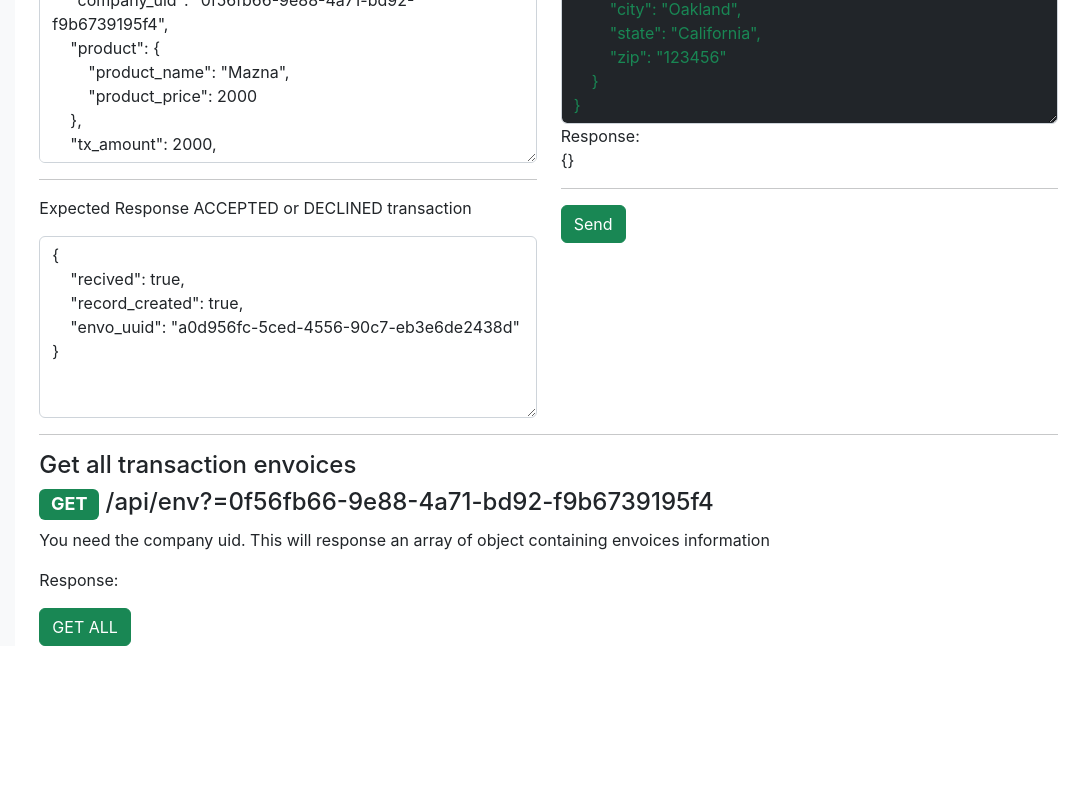
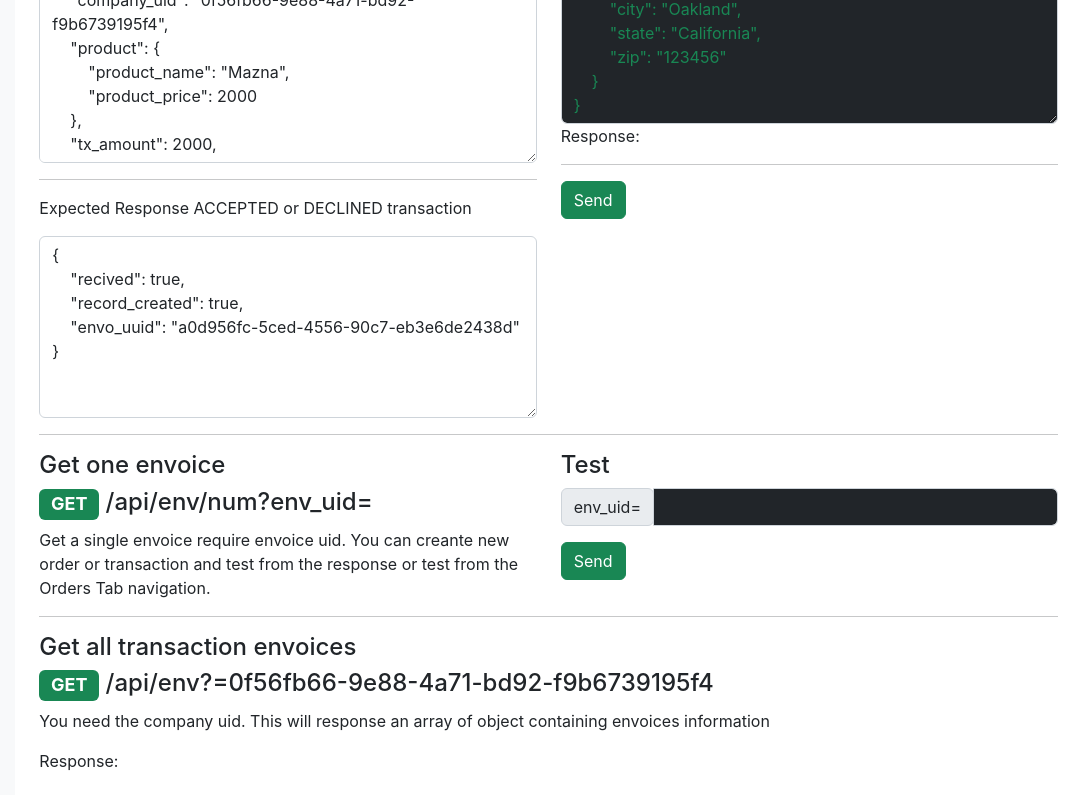
Before and after one commit to redmejia/win, a React (Create React App) app: page /api-doc in a window 1280 px wide. Shown: the part 445-1240 px from the top of the page, without its empty margins (198-1280 px from the left). Before the commit the page ends 1091 px from the top, so only its background shows below. Built offline with nearby package versions, Linux system fonts and the light colour scheme; the HTML template or start-up script is replaced by a standard one.

Commit message:
get envoice by uui

```diff
--- a/src/Components/DevDocAPI/index.js
+++ b/src/Components/DevDocAPI/index.js
@@ -1,9 +1,6 @@
 import TopNav from "../TopNav";
 import LeftNav from "../LeftNav";
 import { useState } from "react";
-
-
-
 
 const DevDocAPI = () => {
     const dataSample = {
@@ -31,11 +28,12 @@ const DevDocAPI = () => {
     }
 
     const sample = JSON.stringify(dataSample, null, 4)
-    const sampleResp = JSON.stringify(dataResponse, null, 4)
 
-    const [data, setData] = useState(dataSample)
-    const [txResp, setTXResp] = useState({})
+    const [data, setData] = useState(sample)
+    const [txResp, setTXResp] = useState(null)
     const [companyEnv, setEnv] = useState([])
+    const [envoice, setEnvoiceUUID] = useState()
+    const [envoiveInfo, setEnvInfo] = useState(null)
 
     const sent = () => {
         if (typeof data === 'string') {
@@ -46,15 +44,14 @@ const DevDocAPI = () => {
             })
                 .then(resp => resp.json())
                 .then(respData => setTXResp(respData))
-        } else if (typeof data === 'object') {
-            // send default data
-            fetch('http://localhost:8081/api/tx', {
-                method: "POST",
-                body: JSON.stringify(data)
-            }).then(resp => resp.json())
-                .then(respData => setTXResp(respData))
         }
+    }
 
+    const getEnvUID = () => {
+        fetch("http://localhost:8081/api/env/num?env_uid=" + envoice, {
+            method: "GET"
+        }).then(resp => resp.json())
+            .then(data => setEnvInfo(data))
     }
 
     const getAllDataEnv = () => {
@@ -96,23 +93,77 @@ const DevDocAPI = () => {
                                 <p>PASS/ACCEPTED : card num. "1111222233332064" | cv num. "146"</p>
                                 <p>PASS/DECLINED : card num. "2222333344442752" | cv num. "112"</p>
                                 <div className="form-group">
-                                    <textarea readOnly className="form-control" id="exampleFormControlTextarea1" defaultValue={sample} rows="8" />
+                                    <textarea
+                                        readOnly
+                                        className="form-control"
+                                        id="exampleFormControlTextarea1"
+                                        defaultValue={sample}
+                                        rows="8"
+                                    />
                                 </div>
                                 <hr></hr>
                                 <p>Expected Response ACCEPTED or DECLINED transaction</p>
                                 <div className="form-group">
-                                    <textarea readOnly className="form-control" id="exampleFormControlTextarea1" defaultValue={sampleResp} rows="7" />
+                                    <textarea
+                                        readOnly
+                                        className="form-control"
+                                        id="exampleFormControlTextarea1"
+                                        defaultValue={JSON.stringify(dataResponse, null, 4)}
+                                        rows="7"
+                                    />
                                 </div>
                             </div>
                             <div className="col">
                                 <h4>Test</h4>
                                 <div className="form-group">
-                                    <textarea className="form-control bg-dark text-success" id="exampleFormControlTextarea1" defaultValue={sample} onChange={e => setData(e.target.value)} rows="18" />
+                                    <textarea
+                                        className="form-control bg-dark text-success"
+                                        id="exampleFormControlTextarea1"
+                                        defaultValue={sample} onChange={e => setData(e.target.value)}
+                                        rows="18"
+                                    />
                                 </div>
                                 Response:
-                                <p>{JSON.stringify(txResp, null, 4)}</p>
+                                <p>{txResp === null ? <></> : JSON.stringify(txResp, null, 4)}</p>
                                 <hr></hr>
                                 <button className="btn btn-success" onClick={sent}>Send</button>
+                            </div>
+                        </div>
+
+                        <hr></hr>
+                        <div className="row">
+                            <div className="col">
+                                <h4>Get one envoice</h4>
+                                <h4>
+                                    <span className="badge text-bg-success">GET</span> /api/env/num?env_uid=
+                                </h4>
+                                Get a single envoice require envoice uid. You can creante new order or transaction and test from the response or test from the Orders Tab navigation.
+                            </div>
+                            <div className="col">
+                                <h4>Test</h4>
+                                <div className="input-group mb-3">
+                                    <div className="input-group-prepend">
+                                        <span className="input-group-text" id="inputGroup-sizing-default">env_uid=</span>
+                                    </div>
+                                    <input
+                                        type="text"
+                                        className="bg-dark text-success form-control"
+                                        aria-label="Default"
+                                        onChange={e => setEnvoiceUUID(e.target.value)}
+                                        aria-describedby="inputGroup-sizing-default"
+                                    />
+                                </div>
+                                {envoiveInfo === null ? <p></p> :
+                                    <div className="form-group">
+                                        <textarea
+                                            className="mb-2 form-control bg-dark text-success"
+                                            id="exampleFormControlTextarea1"
+                                            defaultValue={JSON.stringify(envoiveInfo, null, 4)}
+                                            rows="28"
+                                        />
+                                    </div>
+                                }
+                                <button className="btn btn-success" onClick={getEnvUID}>Send</button>
                             </div>
                         </div>
                         <hr></hr>
@@ -125,10 +176,21 @@ const DevDocAPI = () => {
                                 You need the company uid. This will response an array of object containing envoices information
                                 <p></p>
                                 Response:
-                                <p>{companyEnv.length === 0 ? "" : JSON.stringify(companyEnv, null, 4)}</p>
+                                {
+                                    companyEnv.length === 0 ? <p className="mt-4"></p> :
+                                        <div className="form-group">
+                                            <textarea
+                                                className="mb-2 form-control bg-dark text-success"
+                                                id="exampleFormControlTextarea1"
+                                                defaultValue={JSON.stringify(companyEnv, null, 4)}
+                                                rows="28"
+                                            />
+                                        </div>
+                                }
                                 <button className="btn btn-success" onClick={getAllDataEnv}>GET ALL</button>
                             </div>
                         </div>
+
                     </main>
                 </div>
             </div>
```
